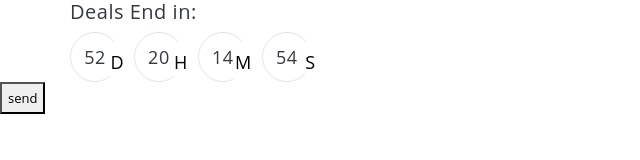
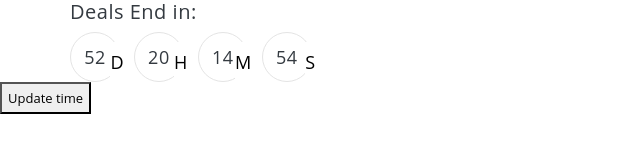
Before and after one commit to arunbharath91/CountDownTimer-WebComponent, a website built with webpack: page src/index.html in a window 1280 px wide. Shown: the whole page, without its empty margins (0-640 px from the left). Built offline with nearby package versions, Linux system fonts and the light colour scheme.

Commit message:
Update index.html

```diff
--- a/src/index.html
+++ b/src/index.html
@@ -23,7 +23,7 @@
          </app-timer>
 
       </div>
-<button onclick="g()">send</button>
+<button onclick="g()">Update time</button>
 <script>
    function g() {
       alert()
```
